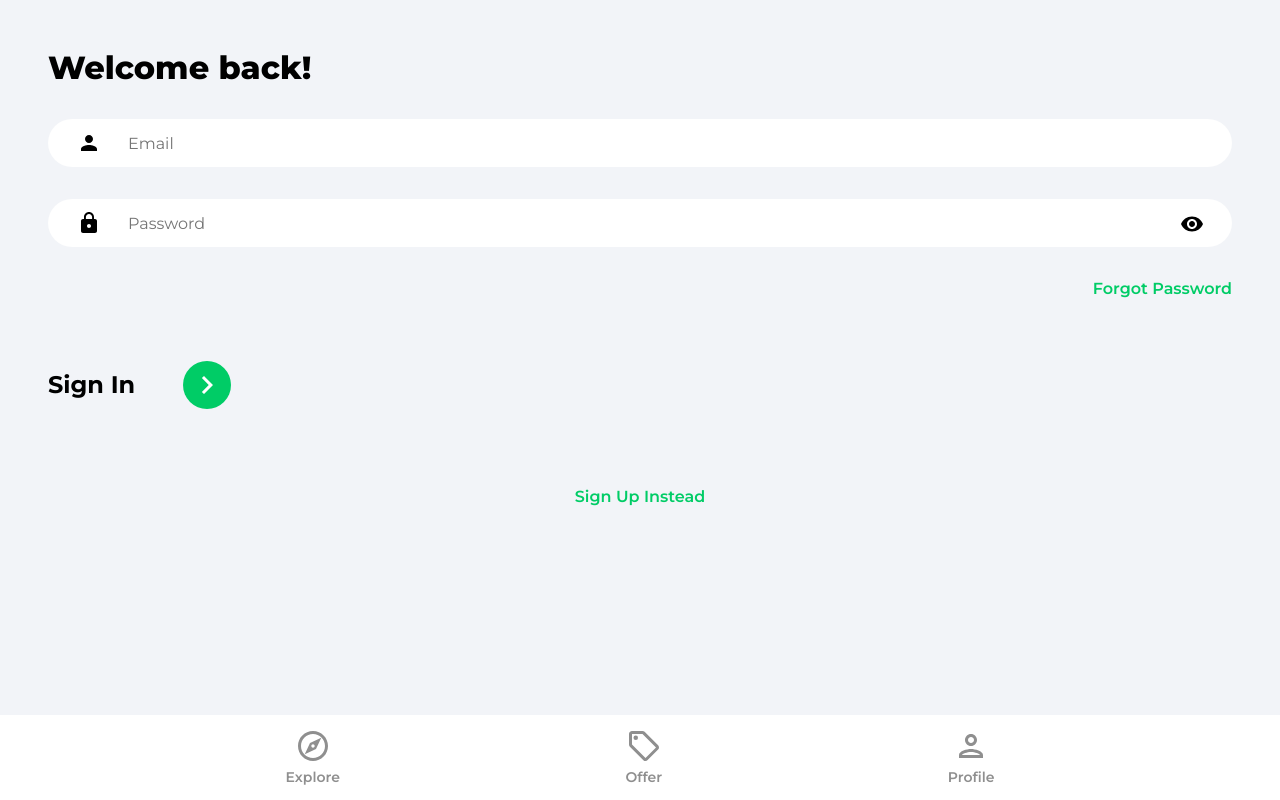
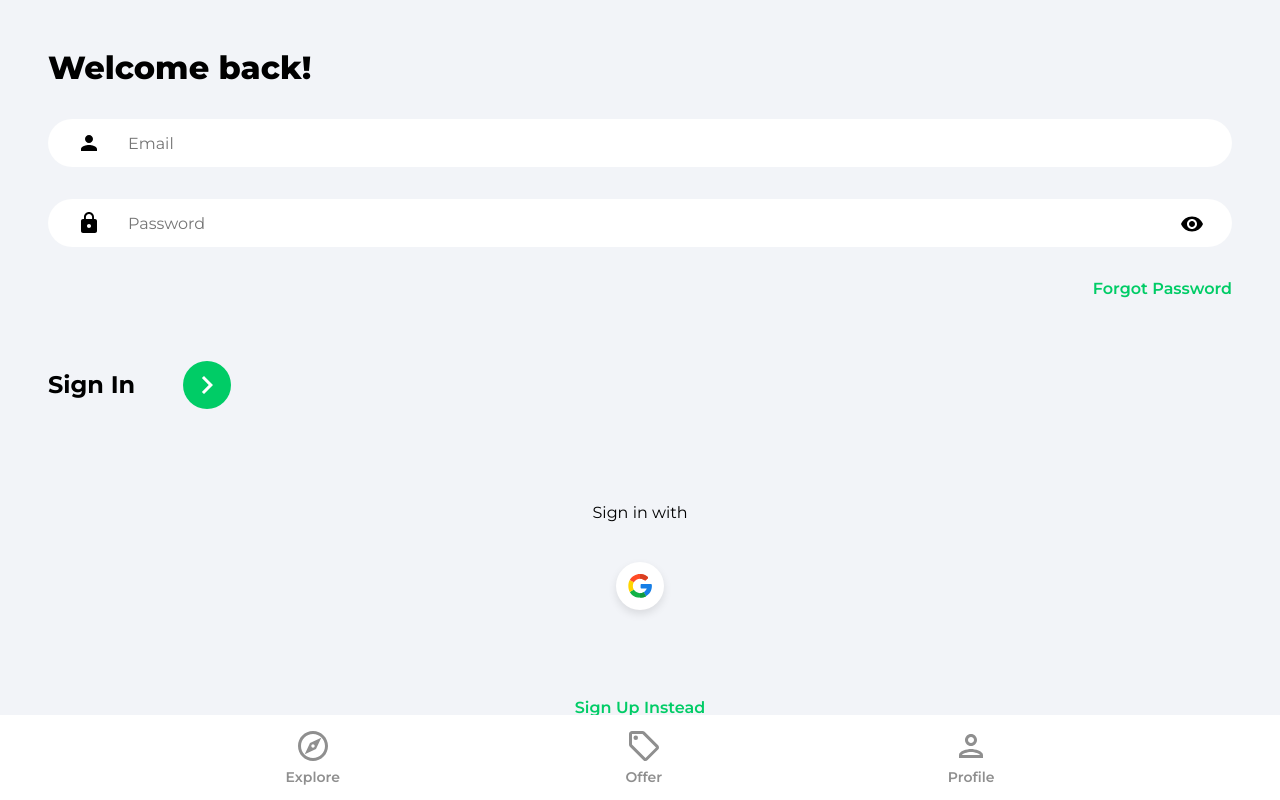
Before and after one commit to pdxchambers/housing_marketplace, a React (Create React App) app: page /sign-in in a window 1280 px wide. Built offline with nearby package versions, Linux system fonts and the light colour scheme; no server answers.

Commit message:
add google oauth

```diff
--- a/src/components/OAuth.jsx
+++ b/src/components/OAuth.jsx
@@ -1,8 +1,46 @@
-import React from 'react'
+import { useLocation, useNavigate } from "react-router-dom"
+import { getAuth, signInWithPopup, GoogleAuthProvider } from "firebase/auth"
+import {doc, setDoc, getDoc, serverTimestamp} from 'firebase/firestore'
+import { db } from "../firebase.config"
+import { toast } from "react-toastify"
+import googleIcon from '../assets/svg/googleIcon.svg'
 
 const OAuth = () => {
+  const navigate = useNavigate()
+  const location = useLocation()
+  const onGoogleClick = async () => {
+    try{
+        const auth = getAuth()
+        const provider = new GoogleAuthProvider()
+        const result = await signInWithPopup(auth, provider)
+        const user = result.user
+
+        //check for user
+        const docRef = doc(db, 'users', user.uid)
+        const docSnapshot = await getDoc(docRef)
+
+        //If user doesn't exist, create user
+        if (!docSnapshot.exists()) {
+            await setDoc(doc(db, 'users', user.uid), {
+                name: user.displayName,
+                email: user.email,
+                timeStamp: serverTimestamp()
+            })
+        }
+        navigate('/')
+    } catch (error) {
+        console.log(error)
+        toast.error('Could not authorize with Google.')
+    }
+  }
+
   return (
-    <div>OAuth</div>
+    <div className="socialLogin">
+        <p>Sign {location.pathname === '/sign-up' ? 'up' : 'in'} with </p>
+        <button className="socialIconDiv" onClick={onGoogleClick}>
+        <img className="socialIconImg" src={googleIcon} alt="google" />
+        </button>
+    </div>
   )
 }
 
--- a/src/pages/SignIn.jsx
+++ b/src/pages/SignIn.jsx
@@ -4,6 +4,7 @@
 import {getAuth, sighInWithEmailAndPassword, signInWithEmailAndPassword} from 'firebase/auth'
 import {ReactComponent as ArrowRightIcon} from '../assets/svg/keyboardArrowRightIcon.svg'
 import visibilityIcon from '../assets/svg/visibilityIcon.svg'
+import OAuth from '../components/OAuth'
 
 function SignIn() {
   const [showPassword, setShowPassword] = useState(false)
@@ -90,7 +91,7 @@
           </div>
         </form>
 
-        {/*Google oAuth*/}
+        <OAuth />
 
         <Link to="/sign-up" className="registerLink">
           Sign Up Instead
```
